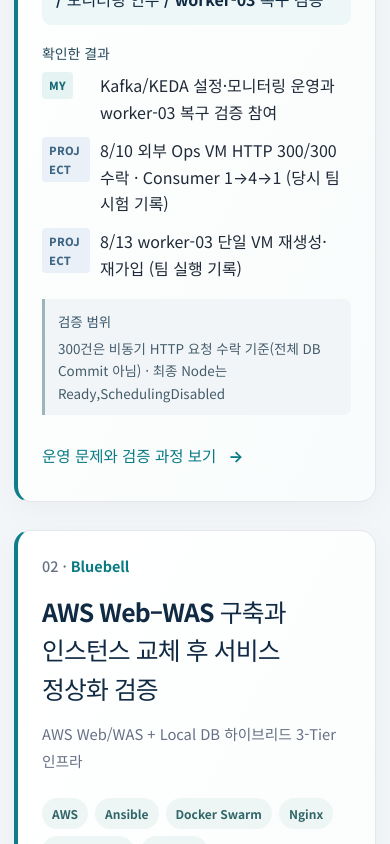
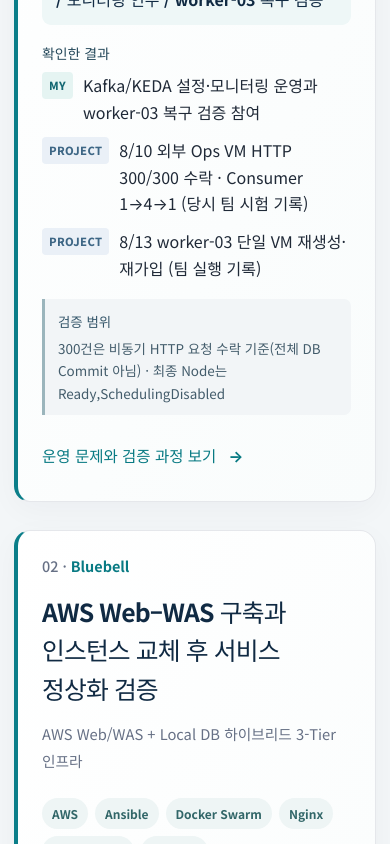
Before and after one commit to wkfkeha784-pixel/cloud-infra-portfolio, a React (Vite) app: page / in a window 390 px wide. Shown: the part 1820-2664 px from the top of the page. Built offline with nearby package versions, Linux system fonts and the light colour scheme.

Commit message:
fix(portfolio): prevent PROJECT scope badge wrapping at 320px and assert single-line rendering

```diff
--- a/src/styles/global.css
+++ b/src/styles/global.css
@@ -1054,7 +1054,7 @@
   .project-card-featured { padding: 24px; }
   .project-card-compact { padding: 28px 0; }
 
-  .project-results li { grid-template-columns: 48px minmax(0, 1fr); gap: 10px; }
+  .project-results li { grid-template-columns: max-content minmax(0, 1fr); gap: 10px; }
 
 
   .contact-card { padding: 30px 24px; gap: 28px; }
@@ -1271,6 +1271,7 @@
   color: #126772;
   font-size: 0.63rem;
   font-weight: 800;
+  white-space: nowrap;
 }
 .project-card .project-result-scope[aria-label="팀·프로젝트 결과"] {
   background: #eaf0f7;
```
